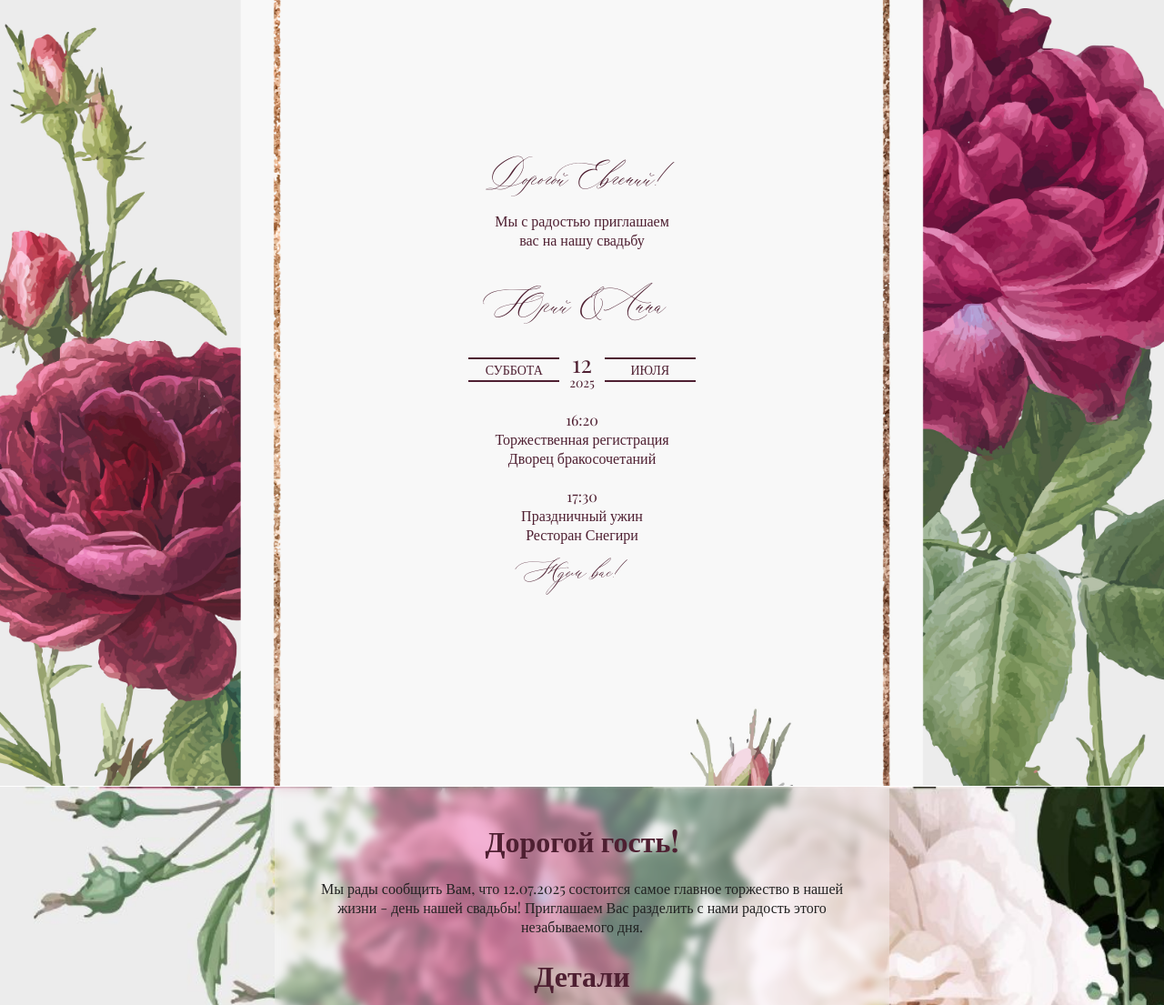
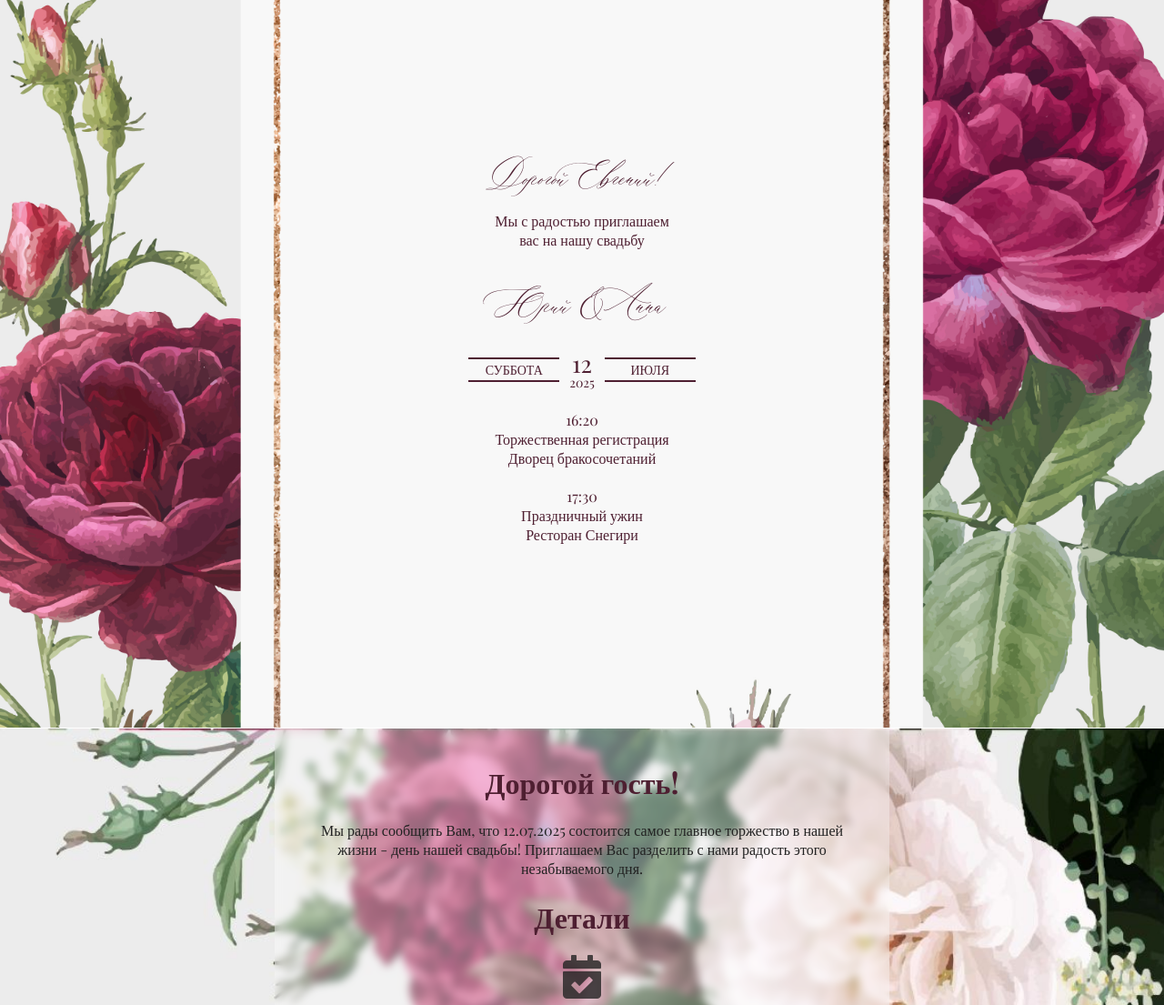
Before and after one commit to urakobzar/urakobzar.github.io, a PHP site: page / in a window 1280 px wide. Shown: the top 1105 px of the page at 91% size. Run offline with PHP 8.4, Linux system fonts and the light colour scheme.

Commit message:
feat: update index

```diff
--- a/WeddingInvitation/index.html
+++ b/WeddingInvitation/index.html
@@ -13,8 +13,8 @@
     <meta name="viewport" content="width=device-width, initial-scale=1">
     <style>
         iframe {
-            height: 1200px;
-            width: 350px;
+            height: 1100px;
+            width: 300px;
             border: none;
         }
     </style>
@@ -49,7 +49,6 @@
             <br>Дворец бракосочетаний<br>
         </span>
         <span class="sub-heading"> <br>17:30<br>Праздничный ужин<br>Ресторан Снегири<br></span>
-        <span class="heading-subtext11"> Ждем вас!</span>
     </header>
     <div class="block" id="portfolio">
         <section class="section">
@@ -91,7 +90,7 @@
                 <p>Пожалуйста, подтвердите свое присутствие до 20.06.2025</p>
             </div>
             <div>
-                <h3 class="heading-subtext">Ждем вас!</h3>
+                <h1 class="heading-subtext">Ждем вас!</h1>
             </div>
             <iframe title="googleForm"
                     src="https://docs.google.com/forms/d/e/1FAIpQLScPyvXy37F7LsJLMBOIxgc82fvACIniaYvP_-UhmCdcujSqKA/viewform?usp=dialog">
--- a/WeddingInvitation/theme.css
+++ b/WeddingInvitation/theme.css
@@ -24,16 +24,16 @@
     transform: translate(-50%, 0);
 }
 
-.header{
+.header {
     background-image: url(./img/back1.jpg);
     background-repeat: no-repeat;
     background-position: 50% 50%;
     background-attachment: scroll;
     background-size: cover;
-    height: 90vh;
+    height: 82vh;
     margin: 0;
     padding-top: 18vh;
-    border-bottom:1px solid rgb(255, 255, 255);
+    border-bottom: 1px solid rgb(255, 255, 255);
     font-weight: normal;
 }
 .heading {
```
